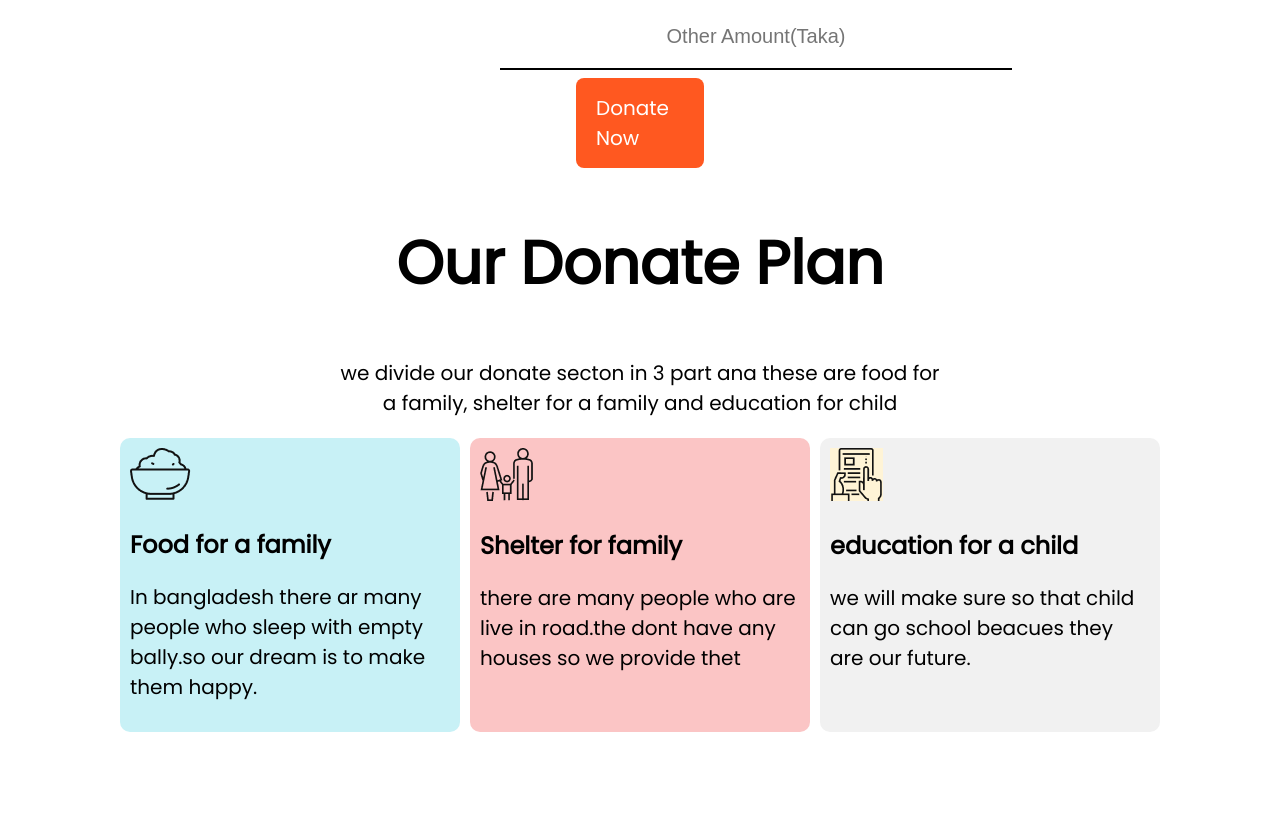
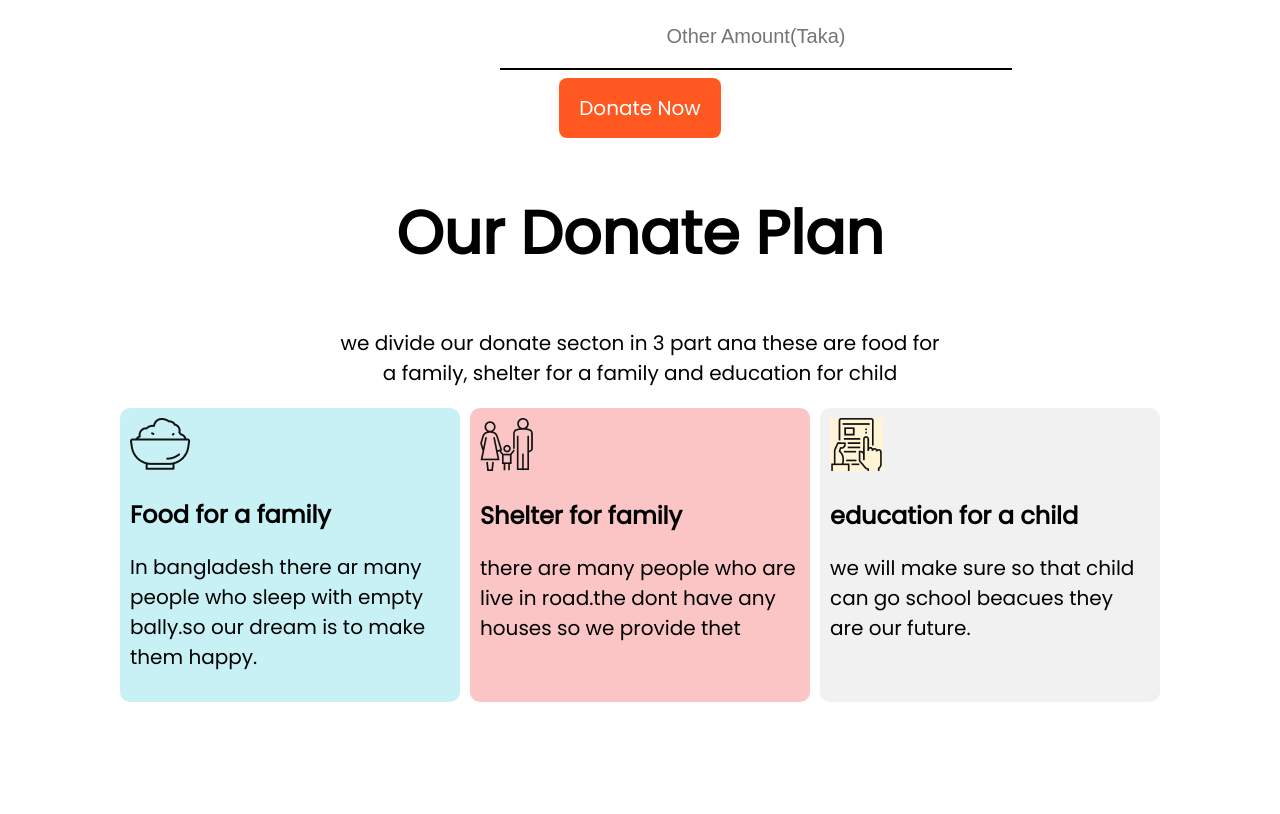
Before and after one commit to tuhin180/donate-today, a plain HTML site: page index.html in a window 1280 px wide. Shown: the part 1068-1882 px from the top of the page. Drawn offline with Linux system fonts and the light colour scheme.

Commit message:
lets end it here

```diff
--- a/index.css
+++ b/index.css
@@ -74,9 +74,8 @@ p {
   width: 100%;
 }
 .center-button {
-  margin: auto;
-  width: 10%;
   display: flex;
+  justify-content: center;
 }
 .plan-top-section {
   align-items: center;
```
